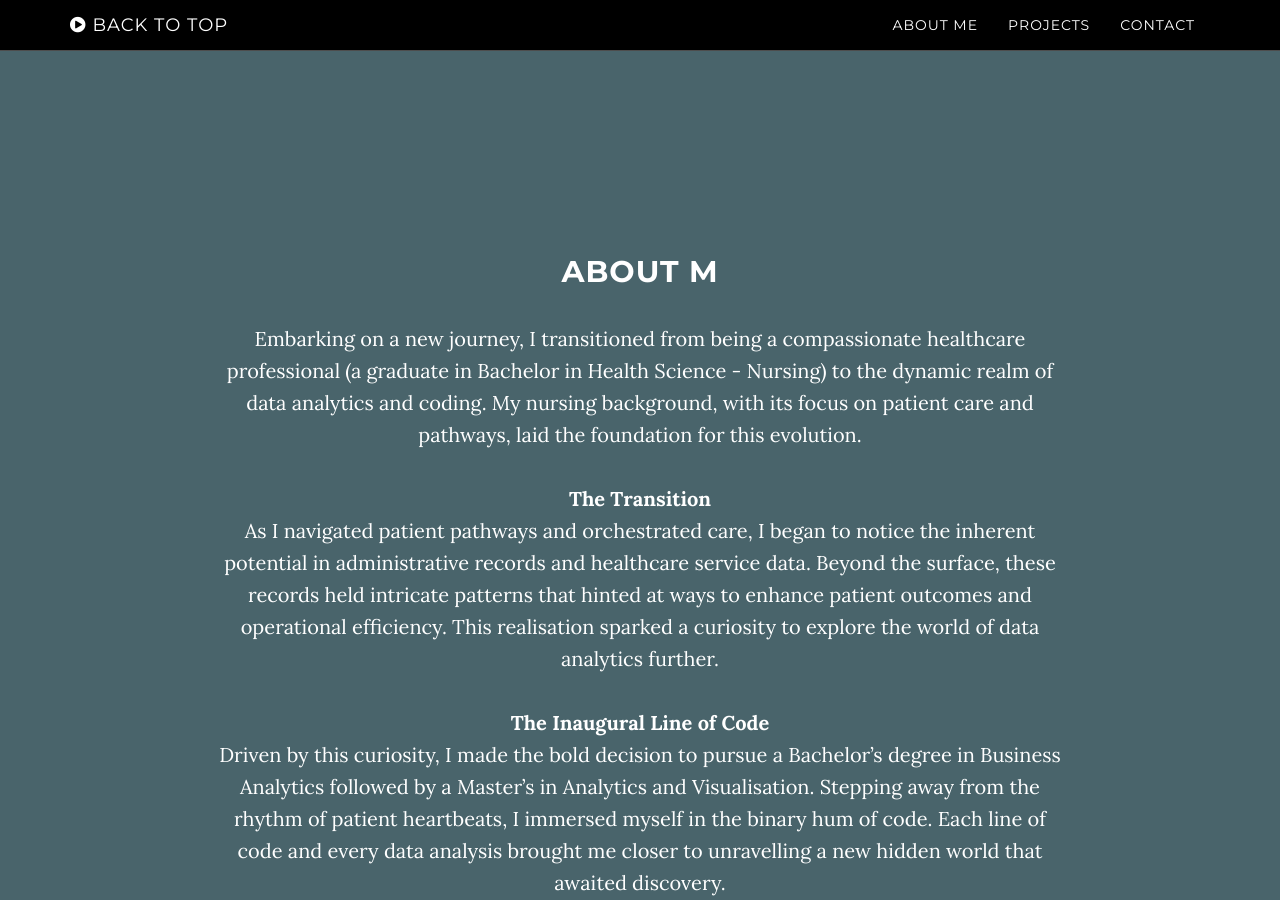
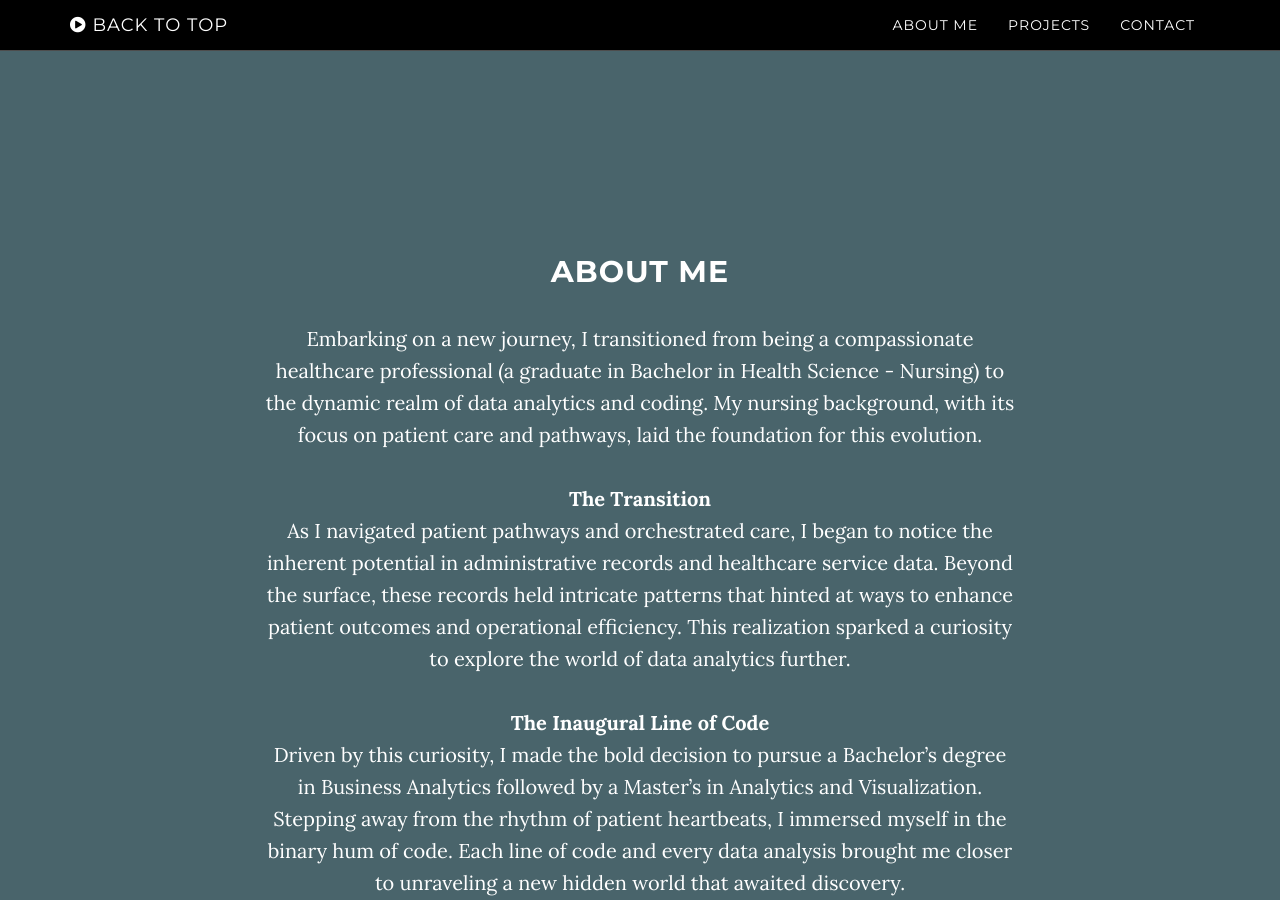
Before and after one commit to Md-Khid/Md-Khid, a Jekyll site: the page built from index.html, in a window 1280 px wide and 900 px high, scrolled down 745 px. Built offline with Jekyll 4.4.1, drawn with Linux system fonts in a browser that asks for light colours.

Commit message:
Update about.html

```diff
--- a/_includes/about.html
+++ b/_includes/about.html
@@ -1,29 +1,36 @@
-<!-- About Section -->
+<!DOCTYPE html>
 <html>
 <head>
-    <title>about</title>
+    <title>About Me</title>
     <meta http-equiv="content-type" content="text/html; charset=windows-1252">
+    <style>
+        /* Add some bottom margin to the container */
+        .download-section {
+            margin-bottom: 20px; /* Adjust the value as needed */
+        }
+    </style>
 </head>
 <body>
+    <!-- About Section -->
     <section id="about" class="download-section content-section text-center">
+        <div class="container">
             <div class="row">
                 <div class="col-lg-8 col-lg-offset-2">
-          <h2>About M </h2>
-          <p>Embarking on a new journey, I transitioned from being a compassionate healthcare professional
-            (a graduate in Bachelor in Health Science - Nursing) to the dynamic realm of data analytics and coding.
-            My nursing background, with its focus on patient care and pathways, laid the foundation for this evolution.<br>
-            <br>
-            <b>The Transition</b><br>
-            As I navigated patient pathways and orchestrated care, I began to notice the inherent potential
-            in administrative records and healthcare service data. Beyond the surface, these records held intricate
-            patterns that hinted at ways to enhance patient outcomes and operational efficiency. This realisation
-            sparked a curiosity to explore the world of data analytics further.<br>
-            <br>
-            <b>The Inaugural Line of Code</b><br>
-            Driven by this curiosity, I made the bold decision to pursue a Bachelor’s degree in Business Analytics followed
-            by a Master’s in Analytics and Visualisation. Stepping away from the rhythm of patient heartbeats, I immersed
-            myself in the binary hum of code. Each line of code and every data analysis brought me closer to unravelling a
-            new hidden world that awaited discovery.</p>
+                    <h2>About Me</h2>
+                    <p>Embarking on a new journey, I transitioned from being a compassionate healthcare professional (a graduate in Bachelor in Health Science - Nursing) to the dynamic realm of data analytics and coding. My nursing background, with its focus on patient care and pathways, laid the foundation for this evolution.<br><br><b>The Transition</b><br>As I navigated patient pathways and orchestrated care, I began to notice the inherent potential in administrative records and healthcare service data. Beyond the surface, these records held intricate patterns that hinted at ways to enhance patient outcomes and operational efficiency. This realization sparked a curiosity to explore the world of data analytics further.<br><br><b>The Inaugural Line of Code</b><br>Driven by this curiosity, I made the bold decision to pursue a Bachelor’s degree in Business Analytics followed by a Master’s in Analytics and Visualization. Stepping away from the rhythm of patient heartbeats, I immersed myself in the binary hum of code. Each line of code and every data analysis brought me closer to unraveling a new hidden world that awaited discovery.</p>
+                </div>
+            </div>
+        </div>
+    </section>
+
+    <!-- Projects Section -->
+    <section id="download" class="content-section text-center">
+        <div class="download-section">
+            <div class="container">
+                <div class="col-lg-8 col-lg-offset-2">
+                    <h2>Projects</h2>
+                    <!-- Projects content here -->
+                </div>
             </div>
         </div>
     </section>
```
Lines whose indentation alone changed are shown as unchanged.
